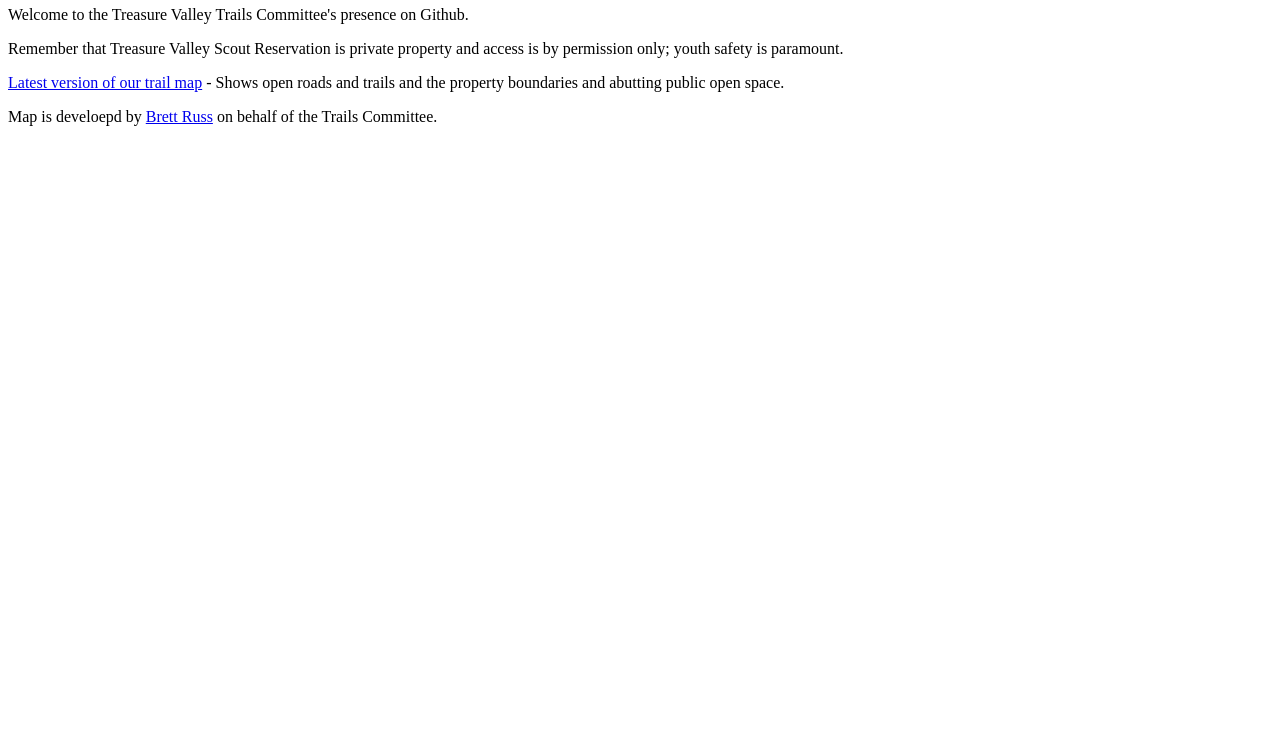
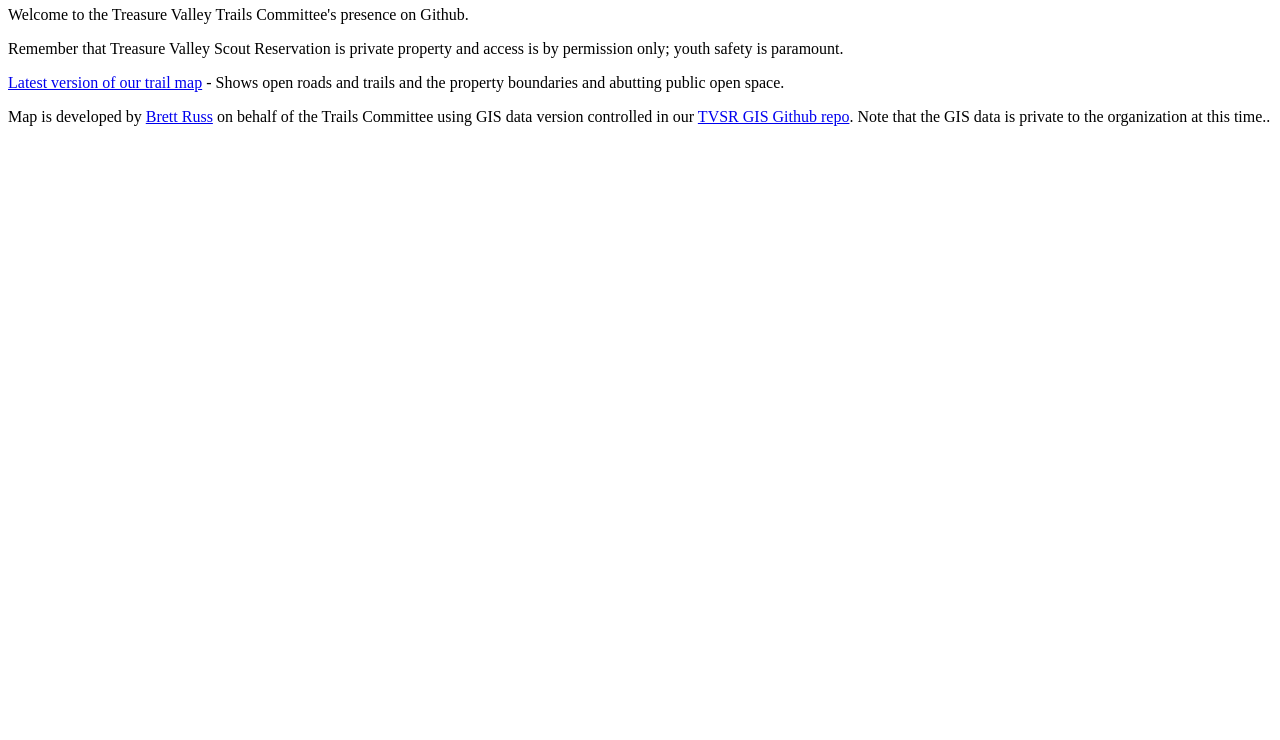
Before and after one commit to tvsr-gis/tvsr-gis.github.io, a plain HTML site: page index.html in a window 1280 px wide. Shown: the part 60-800 px from the top of the page. Drawn offline with Linux system fonts and the light colour scheme.

Commit message:
fix typo and add link to GIS repo

```diff
--- a/index.html
+++ b/index.html
@@ -10,6 +10,6 @@
     <a href="tvsr_trail_map.pdf">Latest version of our trail map</a> - Shows open roads and trails and the property boundaries and abutting public open space.
   </p>
   <p>
-    Map is develoepd by <a href="mailto:bruss@alum.wpi.edu">Brett Russ</a> on behalf of the Trails Committee.
+    Map is developed by <a href="mailto:bruss@alum.wpi.edu">Brett Russ</a> on behalf of the Trails Committee using GIS data version controlled in our <a href="https://github.com/tvsr-gis">TVSR GIS Github repo</a>. Note that the GIS data is private to the organization at this time..
   </p>
 </div>
```
